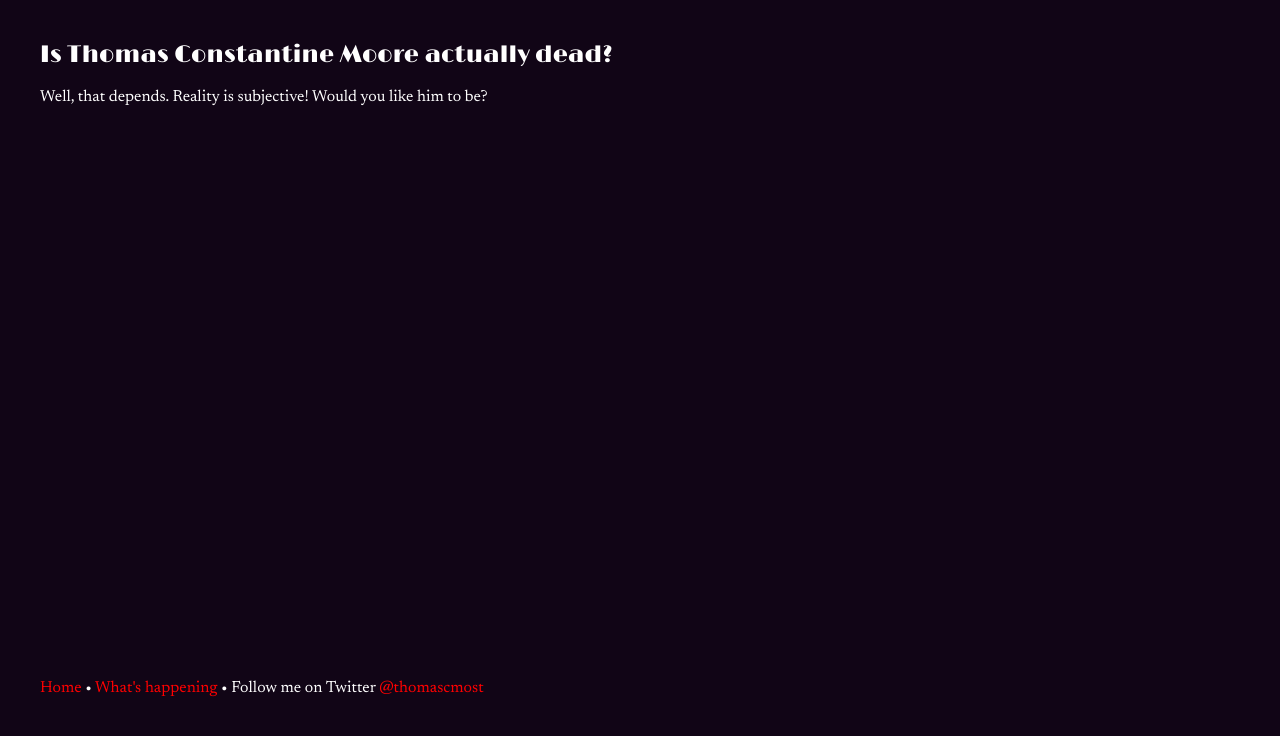
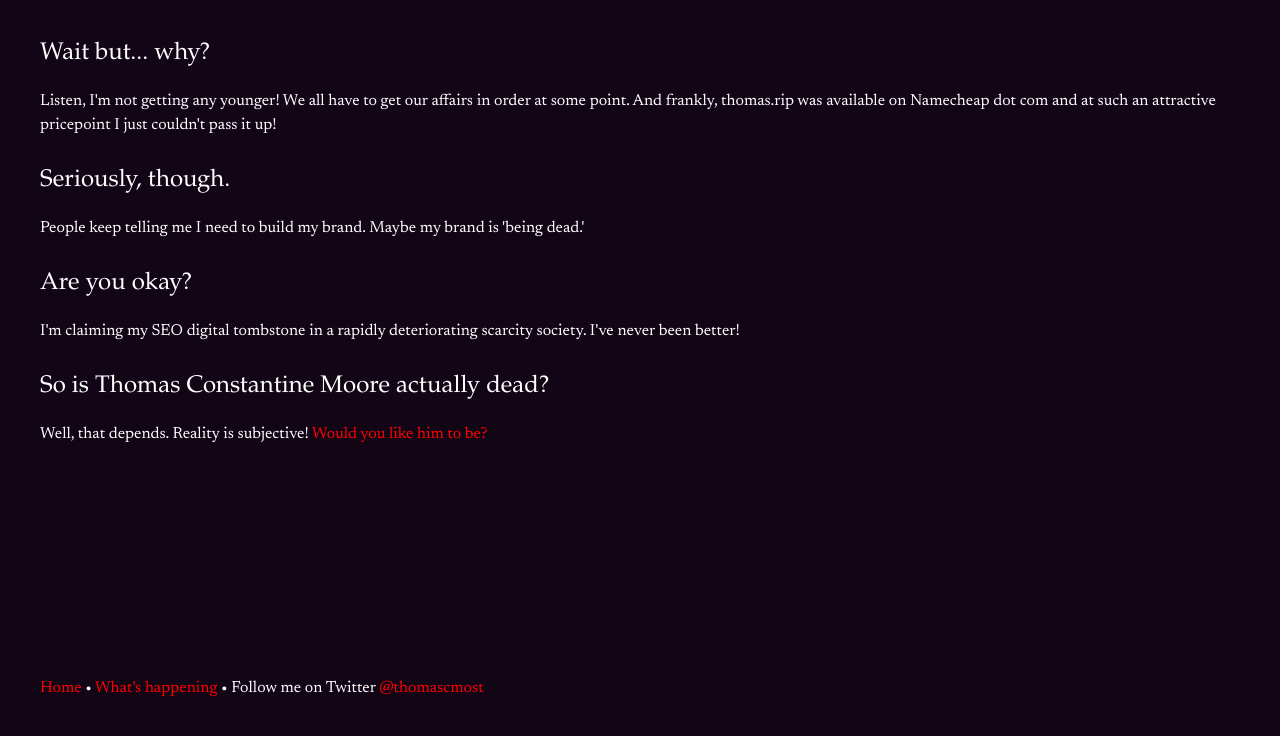
Before and after one commit to thomasmost/thomas.rip, a Gatsby site: page /about in a window 1280 px wide. Built offline with nearby package versions, Linux system fonts and the light colour scheme; Gatsby itself is replaced by a stand-in of ours.

Commit message:
fleshed out the about page

```diff
--- a/gatsby-config.js
+++ b/gatsby-config.js
@@ -7,7 +7,6 @@ module.exports = {
       resolve: `gatsby-plugin-google-fonts`,
       options: {
         fonts: [
-          `limelight`,
           `Newsreader:300,400,400i,700`, // you can also specify font weights and styles
         ],
         display: 'swap',
--- a/src/pages/about.tsx
+++ b/src/pages/about.tsx
@@ -1,14 +1,16 @@
 import React from 'react';
-import { PageProps } from 'gatsby';
-
-import Title from '@/components/Title';
-
+import { Link, PageProps } from 'gatsby';
 import { Layout } from '@/components/Layout';
 import styled from '@emotion/styled';
 
 const H2 = styled.h2`
-  font-family: Limelight, Garamond, serif;
+  font-family: AcademyEngravedLetPlain, Academy Engraved LET, Garamond, serif;
   font-weight: 400;
+`;
+
+const P = styled.p`
+  margin-bottom: 30px;
+  line-height: 1.5em;
 `;
 
 const Main = styled.main`
@@ -18,10 +20,28 @@ const Main = styled.main`
 const Home: React.FC<PageProps> = () => (
   <Layout>
     <Main>
-      <H2>Is Thomas Constantine Moore actually dead?</H2>
-      <p>
-        Well, that depends. Reality is subjective! Would you like him to be?
-      </p>
+      <H2>Wait but... why?</H2>
+      <P>
+        Listen, I&apos;m not getting any younger! We all have to get our affairs
+        in order at some point. And frankly, thomas.rip was available on
+        Namecheap dot com and at such an attractive pricepoint I just
+        couldn&apos;t pass it up!
+      </P>
+      <H2>Seriously, though.</H2>
+      <P>
+        People keep telling me I need to build my brand. Maybe my brand is
+        &apos;being dead.&apos;
+      </P>
+      <H2>Are you okay?</H2>
+      <P>
+        I&apos;m claiming my SEO digital tombstone in a rapidly deteriorating
+        scarcity society. I&apos;ve never been better!
+      </P>
+      <H2>So is Thomas Constantine Moore actually dead?</H2>
+      <P>
+        Well, that depends. Reality is subjective!{` `}
+        <Link to="/">Would you like him to be?</Link>
+      </P>
     </Main>
   </Layout>
 );
--- a/src/pages/index.tsx
+++ b/src/pages/index.tsx
@@ -18,6 +18,7 @@ const Controls = styled.div`
     > * {
       &:first-child {
         margin-top: 50px;
+        margin-right: 0;
       }
       margin-right: 0;
       width: 100%;
@@ -102,6 +103,7 @@ const Input = styled.input`
   margin-right: 20px;
   outline: 0;
   padding: 0 18px;
+  min-width: calc(50% - 200px);
 `;
 
 function svgString2Image(
```
